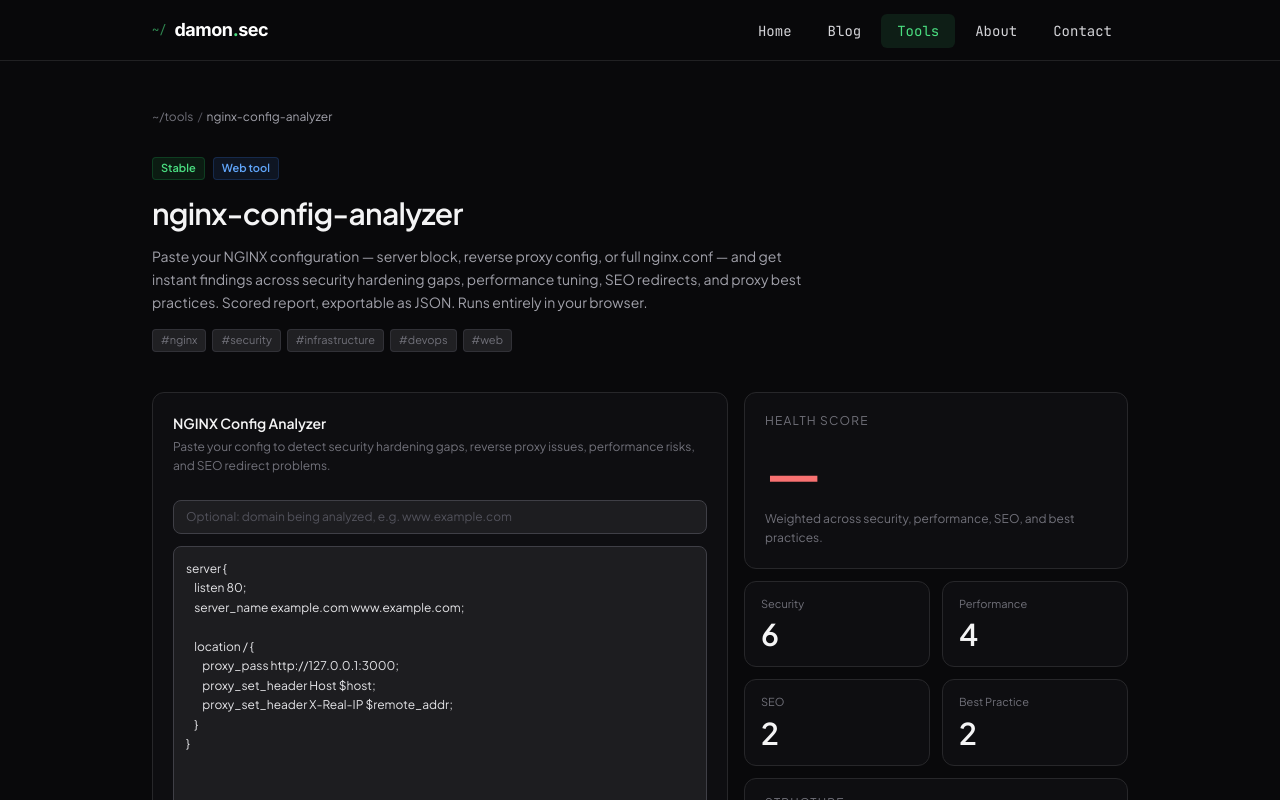
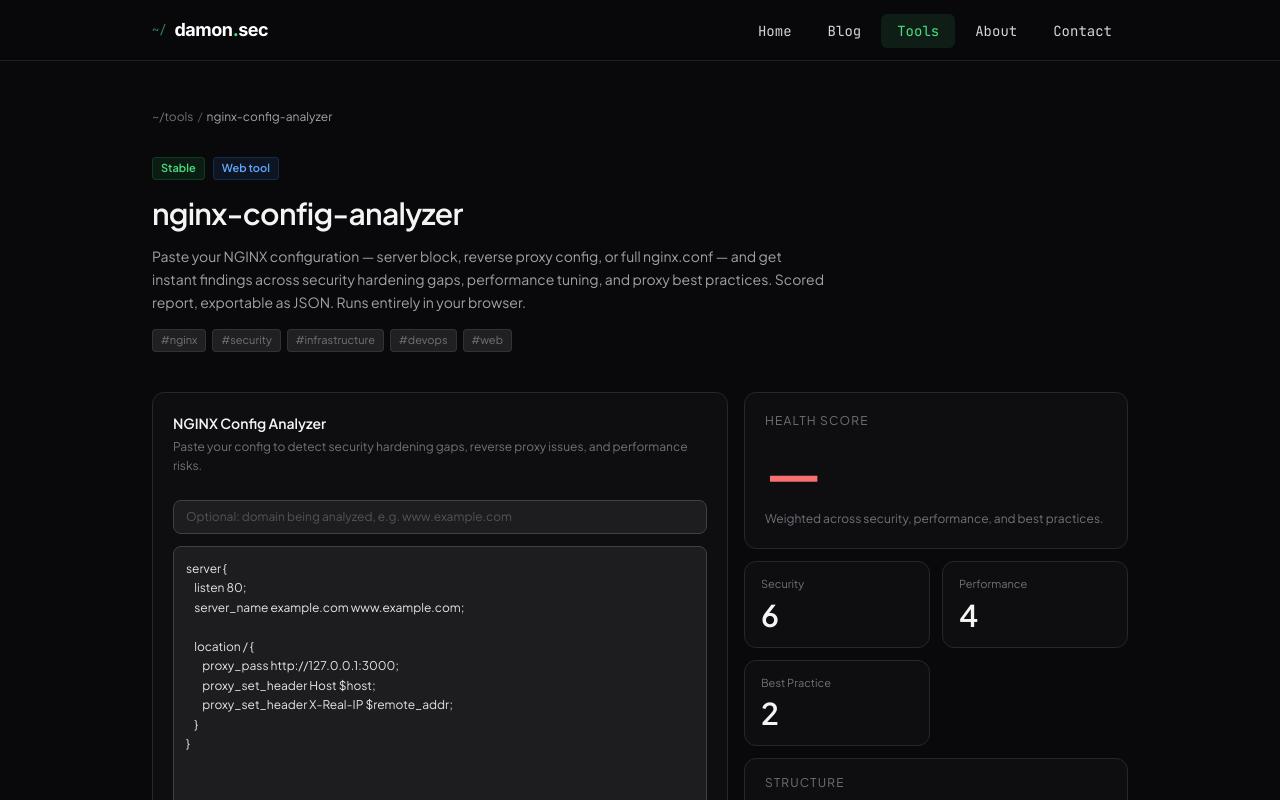
Before and after one commit to PhanDat1996/damonblog, a Next.js app: page /tools/nginx-config-analyzer in a window 1280 px wide. Shown: the top 800 px of the page. Built offline with nearby package versions, Linux system fonts and the light colour scheme.

Commit message:
update tag SEO in tool

```diff
--- a/src/app/tools/nginx-config-analyzer/page.tsx
+++ b/src/app/tools/nginx-config-analyzer/page.tsx
@@ -6,8 +6,8 @@
 // ─── TYPES ────────────────────────────────────────────────────────────────────
 
 type Severity = "high" | "medium" | "low";
-type Category = "Security" | "Performance" | "SEO" | "Best Practice";
-type TabKey   = "all" | "security" | "performance" | "seo" | "best";
+type Category = "Security" | "Performance" | "Best Practice";
+type TabKey   = "all" | "security" | "performance" | "best";
 
 interface Finding {
   id: string;
@@ -25,7 +25,6 @@
   summary: {
     security: number;
     performance: number;
-    seo: number;
     bestPractice: number;
     serverBlocks: number;
     locations: number;
@@ -77,7 +76,7 @@
   const add = (f: Finding) => findings.push(f);
 
   if (!config.trim()) {
-    return { score: 0, findings: [], summary: { security: 0, performance: 0, seo: 0, bestPractice: 0, serverBlocks: 0, locations: 0 } };
+    return { score: 0, findings: [], summary: { security: 0, performance: 0, bestPractice: 0, serverBlocks: 0, locations: 0 } };
   }
 
   const mergedHeaders = findDirectiveValues(config, "add_header").join("\n").toLowerCase();
@@ -186,21 +185,6 @@
       evidence: "proxy_pass found without proxy_set_header X-Forwarded-Proto.",
       recommendation: "Add `proxy_set_header X-Forwarded-Proto $scheme;`" });
 
-  // ── SEO ───────────────────────────────────────────────────────────────────
-  if (/listen\s+80\b/i.test(config) && !/return\s+301\s+https:\/\//i.test(config) && !/rewrite\s+\^\s+https:\/\//i.test(config))
-    add({ id: "http-no-redirect", category: "SEO", severity: "medium",
-      title: "HTTP listener found without HTTPS redirect",
-      whyItMatters: "Google indexes HTTP and HTTPS as separate URLs, splitting crawl budget and diluting link equity.",
-      evidence: "listen 80 detected without an obvious 301 redirect to HTTPS.",
-      recommendation: "Add a dedicated server block on port 80 with `return 301 https://$host$request_uri;`" });
-
-  if (!hasDirective(config, "canonical") && !/return\s+301\s+https:\/\/www\./i.test(config) && !/return\s+301\s+https:\/\/[^$]*\$host/i.test(config))
-    add({ id: "canonical-host", category: "SEO", severity: "low",
-      title: "Canonical host redirect not detected",
-      whyItMatters: "Serving both www and non-www without a redirect creates duplicate content and dilutes SEO signals.",
-      evidence: "No clear canonical host redirect strategy found.",
-      recommendation: "Enforce www or non-www consistently with a `return 301` redirect." });
-
   const severityWeights: Record<Severity, number> = { high: 18, medium: 10, low: 5 };
   const penalty = findings.reduce((sum, f) => sum + severityWeights[f.severity], 0);
 
@@ -210,7 +194,6 @@
     summary: {
       security:     findings.filter((f) => f.category === "Security").length,
       performance:  findings.filter((f) => f.category === "Performance").length,
-      seo:          findings.filter((f) => f.category === "SEO").length,
       bestPractice: findings.filter((f) => f.category === "Best Practice").length,
       serverBlocks: countMatches(config, /^\s*server\s*\{/gim),
       locations:    countMatches(config, /^\s*location\s+/gim),
@@ -229,7 +212,6 @@
 const CAT_ICONS: Record<Category, string> = {
   Security:        "🛡",
   Performance:     "⚡",
-  SEO:             "🔍",
   "Best Practice": "📋",
 };
 
@@ -301,7 +283,6 @@
     all:         result.findings,
     security:    result.findings.filter((f) => f.category === "Security"),
     performance: result.findings.filter((f) => f.category === "Performance"),
-    seo:         result.findings.filter((f) => f.category === "SEO"),
     best:        result.findings.filter((f) => f.category === "Best Practice"),
   }), [result]);
 
@@ -348,7 +329,6 @@
     { key: "all",         label: `All (${grouped.all.length})` },
     { key: "security",    label: `Security (${grouped.security.length})` },
     { key: "performance", label: `Performance (${grouped.performance.length})` },
-    { key: "seo",         label: `SEO (${grouped.seo.length})` },
     { key: "best",        label: `Best Practice (${grouped.best.length})` },
   ];
 
@@ -378,7 +358,7 @@
           nginx-config-analyzer
         </h1>
         <p className="mt-2.5 text-sm text-zinc-400 leading-relaxed max-w-2xl">
-          Paste your NGINX configuration — server block, reverse proxy config, or full nginx.conf — and get instant findings across security hardening gaps, performance tuning, SEO redirects, and proxy best practices. Scored report, exportable as JSON. Runs entirely in your browser.
+          Paste your NGINX configuration — server block, reverse proxy config, or full nginx.conf — and get instant findings across security hardening gaps, performance tuning, and proxy best practices. Scored report, exportable as JSON. Runs entirely in your browser.
         </p>
         <div className="flex flex-wrap gap-1.5 mt-4">
           {["#nginx", "#security", "#infrastructure", "#devops", "#web"].map((tag) => (
@@ -397,7 +377,7 @@
           <div className="px-5 pt-5 pb-1">
             <div className="font-mono text-sm font-semibold text-zinc-100">NGINX Config Analyzer</div>
             <div className="text-xs text-zinc-500 mt-1 leading-relaxed">
-              Paste your config to detect security hardening gaps, reverse proxy issues, performance risks, and SEO redirect problems.
+              Paste your config to detect security hardening gaps, reverse proxy issues, and performance risks.
             </div>
           </div>
           <div className="p-5 space-y-3">
@@ -457,13 +437,17 @@
               {result.score > 0 ? result.score : "—"}
             </div>
             <div className="text-xs text-zinc-500 mt-2 leading-relaxed">
-              Weighted across security, performance, SEO, and best practices.
+              Weighted across security, performance, and best practices.
             </div>
           </div>
 
           {/* Category summary */}
           <div className="grid grid-cols-2 gap-3">
-            {([ ["Security", result.summary.security], ["Performance", result.summary.performance], ["SEO", result.summary.seo], ["Best Practice", result.summary.bestPractice] ] as [string, number][]).map(([label, value]) => (
+            {([
+              ["Security",      result.summary.security],
+              ["Performance",   result.summary.performance],
+              ["Best Practice", result.summary.bestPractice],
+            ] as [string, number][]).map(([label, value]) => (
               <div key={label} className="rounded-xl border border-zinc-800 bg-zinc-900/40 px-4 py-3.5">
                 <div className="font-mono text-[11px] text-zinc-500">{label}</div>
                 <div className="font-mono text-3xl font-bold text-zinc-100 mt-1">{value}</div>
@@ -475,7 +459,10 @@
           <div className="rounded-xl border border-zinc-800 bg-zinc-900/40 px-5 py-4">
             <div className="font-mono text-xs text-zinc-500 uppercase tracking-widest mb-3">Structure</div>
             <div className="grid grid-cols-2 gap-3">
-              {([ ["Server blocks", result.summary.serverBlocks], ["Location blocks", result.summary.locations] ] as [string, number][]).map(([label, value]) => (
+              {([
+                ["Server blocks",   result.summary.serverBlocks],
+                ["Location blocks", result.summary.locations],
+              ] as [string, number][]).map(([label, value]) => (
                 <div key={label}>
                   <div className="font-mono text-[11px] text-zinc-500">{label}</div>
                   <div className="font-mono text-2xl font-bold text-zinc-100 mt-1">{value}</div>
@@ -569,10 +556,6 @@
               { label: "client_max_body_size", desc: "Most common cause of silent 413 errors in production. Default is 1MB." },
               { label: "Proxy timeouts", desc: "Missing proxy_read/connect/send_timeout means NGINX defaults may not match backend latency under load." },
             ]},
-            { title: "SEO", icon: "🔍", items: [
-              { label: "HTTP → HTTPS redirect", desc: "listen 80 without return 301 splits crawl budget and dilutes link signals between HTTP and HTTPS." },
-              { label: "Canonical host enforcement", desc: "Serving www and non-www without a 301 creates duplicate content in Google's index." },
-            ]},
             { title: "Reverse Proxy", icon: "📋", items: [
               { label: "X-Forwarded-For", desc: "Without this, backend sees 127.0.0.1 for every request. IP-based rate limiting and geo logic break silently." },
               { label: "X-Forwarded-Proto", desc: "Without this, apps don't know if the original request was HTTP or HTTPS — breaks redirects, CSRF tokens, and secure cookies." },
@@ -623,22 +606,19 @@
               { num: "01", title: "Missing HSTS header", sev: "HIGH",
                 body: "The most common high-severity finding. Nearly every config handling HTTPS is missing Strict-Transport-Security. Without it: MITM attackers can SSL-strip to HTTP, browsers won't cache the HTTPS preference, and subdomains stay unprotected.",
                 code: `add_header Strict-Transport-Security "max-age=31536000; includeSubDomains" always;` },
-              { num: "02", title: "HTTP listener without HTTPS redirect", sev: "MEDIUM",
-                body: "listen 80 present, no return 301. Google indexes HTTP and HTTPS as separate URLs. Users without https:// land on an unencrypted connection. Secure cookies don't apply on HTTP requests.",
-                code: `server {\n    listen 80;\n    server_name example.com www.example.com;\n    return 301 https://$host$request_uri;\n}` },
-              { num: "03", title: "client_max_body_size not set", sev: "LOW",
+              { num: "02", title: "client_max_body_size not set", sev: "LOW",
                 body: "Default is 1MB. Any file upload endpoint returns 413 silently once a user exceeds it. The error appears as a generic failed request — no one thinks to check NGINX.",
                 code: `client_max_body_size 50M;` },
-              { num: "04", title: "Proxy headers not forwarded", sev: "MEDIUM",
+              { num: "03", title: "Proxy headers not forwarded", sev: "MEDIUM",
                 body: "proxy_pass present, no X-Forwarded-For or X-Forwarded-Proto. Backend logs show 127.0.0.1 for everything. IP-based rate limiting, fraud detection, and $scheme logic all break silently.",
                 code: `proxy_set_header X-Forwarded-For   $proxy_add_x_forwarded_for;\nproxy_set_header X-Forwarded-Proto $scheme;` },
-              { num: "05", title: "Proxy timeouts not tuned", sev: "MEDIUM",
+              { num: "04", title: "Proxy timeouts not tuned", sev: "MEDIUM",
                 body: "NGINX default is 60s for all proxy timeouts. Long-running operations (report generation, exports) will 504 before completing regardless of whether the backend finished.",
                 code: `proxy_connect_timeout 10s;\nproxy_send_timeout    90s;\nproxy_read_timeout    90s;` },
-              { num: "06", title: "server_tokens not disabled", sev: "LOW",
+              { num: "05", title: "server_tokens not disabled", sev: "LOW",
                 body: "One line fix. Removes NGINX version from Server headers and error pages. Zero operational impact.",
                 code: `server_tokens off;` },
-              { num: "07", title: "No rate limiting", sev: "MEDIUM",
+              { num: "06", title: "No rate limiting", sev: "MEDIUM",
                 body: "No limit_req_zone or limit_req found. Every exposed endpoint — login, password reset, API — accepts unlimited requests per client with no throttle.",
                 code: `# http{} block\nlimit_req_zone $binary_remote_addr zone=api:10m rate=10r/s;\n\n# location block\nlimit_req zone=api burst=20 nodelay;` },
             ] as { num: string; title: string; sev: string; body: string; code: string }[]).map(({ num, title, sev, body, code }) => {
@@ -748,11 +728,9 @@
           <div className="space-y-3">
             {([
               { q: "What is the NGINX Config Analyzer?",
-                a: "A browser-based static analysis tool that parses your NGINX configuration and checks it against a rule set covering security hardening, performance tuning, SEO redirects, and reverse proxy best practices. It produces a scored report with categorized findings — each with the directive that triggered it, why it matters, and the exact fix. It is not a connectivity tester or live scanner." },
+                a: "A browser-based static analysis tool that parses your NGINX configuration and checks it against a rule set covering security hardening, performance tuning, and reverse proxy best practices. It produces a scored report with categorized findings — each with the directive that triggered it, why it matters, and the exact fix. It is not a connectivity tester or live scanner." },
               { q: "Is it safe to paste my NGINX config here?",
                 a: "Yes. The entire analysis runs in JavaScript inside your browser. No config data is transmitted to any server — no API calls, no logging, no backend. Verify it yourself: open DevTools → Network tab before pasting and you'll see zero outbound requests." },
-              { q: "Why is HTTPS redirect important for SEO?",
-                a: "Google treats http://example.com and https://example.com as separate URLs unless one redirects to the other with a 301. If both are reachable, backlinks and crawl budget split between them. A return 301 https://$host$request_uri; in the HTTP server block costs nothing operationally and eliminates the ambiguity immediately." },
               { q: "What are the most dangerous NGINX misconfigurations?",
                 a: "Ranked by impact: (1) TLS 1.0/1.1 enabled — fails compliance, allows downgrade attacks; (2) Missing HSTS — enables SSL stripping even with a valid cert; (3) X-Forwarded-For not forwarded — silently breaks all IP-based security controls in the app layer; (4) No rate limiting on auth endpoints; (5) server_tokens on — free version fingerprinting. All five are fixed with one or two config lines." },
               { q: "Can this tool detect all NGINX issues?",
```
